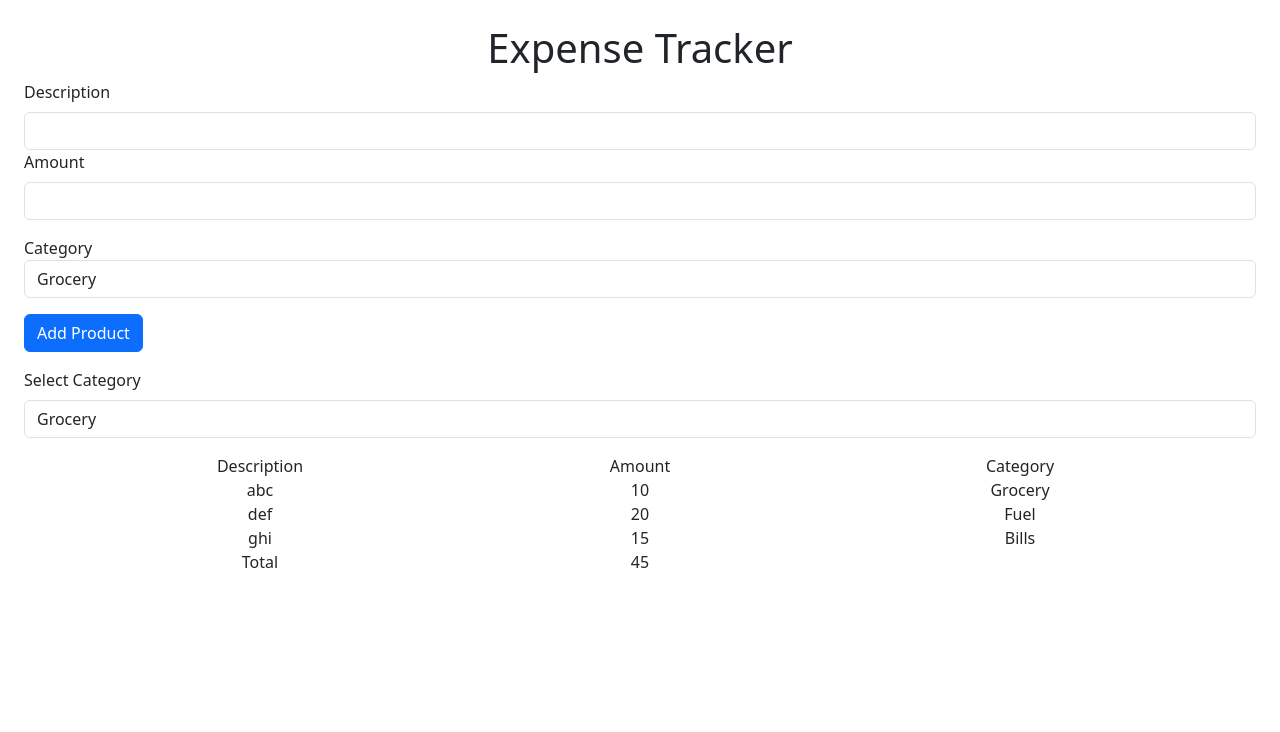
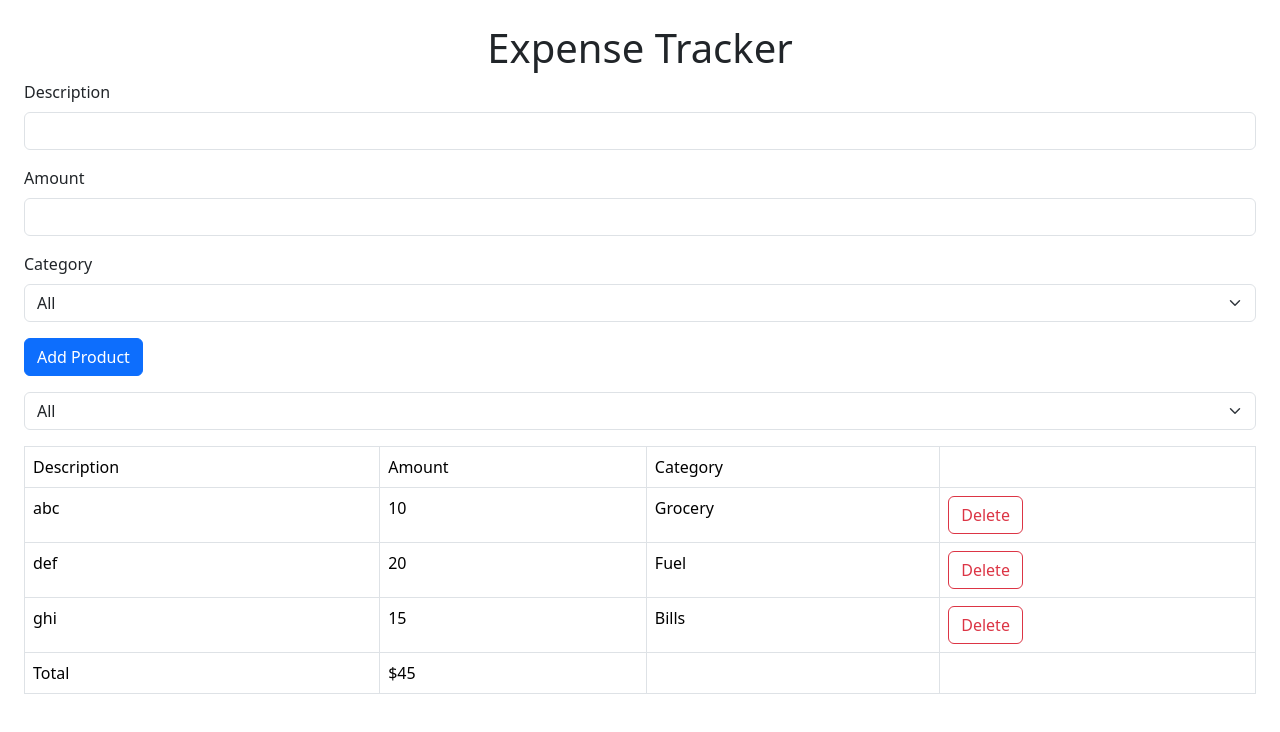
Before and after one commit to saadurrehman8113/game-fetch, a React (Vite) app: page / in a window 1280 px wide. Shown: the top 732 px of the page. Built offline with nearby package versions, Linux system fonts and the light colour scheme.

Commit message:
modified and completed expense tracker

```diff
--- a/src/components/Expense Tracker/AddProduct.tsx
+++ /dev/null
@@ -1,59 +0,0 @@
-import { useForm, type FieldValues } from "react-hook-form";
-
-interface Props {
-  categories: string[];
-}
-
-const AddProduct = ({ categories }: Props) => {
-  const {
-    register,
-    handleSubmit,
-    formState: { errors },
-  } = useForm();
-
-  const submitForm = (formData: FieldValues) => console.log(formData);
-
-  return (
-    <form onSubmit={handleSubmit(submitForm)} className="mb-3">
-      <div className="mb-3">
-        <label htmlFor="Description" className="form-label">
-          Description
-        </label>
-        <input
-          {...register("Description")}
-          id="Description"
-          type="text"
-          className="form-control"
-        />
-        <div className="mb-3">
-          <label htmlFor="Amount" className="form-label">
-            Amount
-          </label>
-          <input
-            {...register("Amount")}
-            id="Amount"
-            type="numeric"
-            className="form-control"
-          />
-        </div>
-        <div className="mb-3">
-          <label htmlFor="Category" className="form-lable">
-            Category
-          </label>
-          <select
-            {...register("Category")}
-            id="Category"
-            className="form-control"
-          >
-            {categories.map((category, index) => (
-              <option key={index}>{category}</option>
-            ))}
-          </select>
-        </div>
-        <button className="btn btn-primary">Add Product</button>
-      </div>
-    </form>
-  );
-};
-
-export default AddProduct;
--- /dev/null
+++ b/src/components/Expense Tracker/ExpenseFilter.tsx
@@ -0,0 +1,24 @@
+interface Props {
+    categories: string[];
+    onSelectCategory: (selectedCategory: string) => void;
+}
+
+const ExpenseFilter = ({ categories, onSelectCategory }: Props) => {
+    return (
+        <div className="mb-3">
+            <select
+                onChange={(event) => onSelectCategory(event.target.value)}
+                className="form-select"
+            >
+                <option value={""}>All</option>
+                {categories.map((category, index) => (
+                    <option key={index} value={category}>
+                        {category}
+                    </option>
+                ))}
+            </select>
+        </div>
+    )
+}
+
+export default ExpenseFilter
--- /dev/null
+++ b/src/components/Expense Tracker/ExpenseForm.tsx
@@ -0,0 +1,89 @@
+import { zodResolver } from "@hookform/resolvers/zod";
+import { useForm } from "react-hook-form";
+import { z } from "zod";
+
+import categories from "./categories";
+
+//defining schema
+const schema = z.object({
+  description: z.string().min(3, { message: "Description must be atleast 3 characters long!" }).max(100, { message: "Description must be atmost 100 characters long!" }),
+  amount: z.number().min(0.01).max(100_000),
+  category: z.enum(categories),
+});
+
+//generating the interface/type of the schema
+type FormData = z.infer<typeof schema>;
+
+interface Props {
+  categories: string[];
+  onSubmit: (formData: any) => void;
+}
+
+const ExpenseForm = ({ categories, onSubmit }: Props) => {
+  const {
+    register,
+    handleSubmit,
+    reset,
+    formState: { errors },
+  } = useForm<FormData>({
+    resolver: zodResolver(schema), //integrating the zod schema with hookform
+  });
+
+  // const submitForm = (formData: FieldValues) => console.log(formData);
+
+  return (
+    <form onSubmit={handleSubmit((formData) => { onSubmit(formData), reset() })} className="mb-3">
+      <div className="mb-3">
+        <label htmlFor="description" className="form-label">
+          Description
+        </label>
+        <input
+          {...register("description")}
+          id="description"
+          type="text"
+          className="form-control"
+        />
+        {errors.description && (
+          <p className="text-danger">{errors.description.message}</p>
+        )}
+      </div>
+      <div className="mb-3">
+        <label htmlFor="amount" className="form-label">
+          Amount
+        </label>
+        <input
+          {...register("amount", { valueAsNumber: true })}
+          id="amount"
+          type="number"
+          className="form-control"
+        />
+        {errors.amount && (
+          <p className="text-danger">{errors.amount.message}</p>
+        )}
+      </div>
+      <div className="mb-3">
+        <label htmlFor="category" className="form-label">
+          Category
+        </label>
+        <select
+          {...register("category")}
+          id="category"
+          className="form-select"
+        >
+          <option value={""}>All</option>
+          {categories.map((category, index) => (
+            <option key={index}>{category}</option>
+          ))}
+        </select>
+        {errors.category && (
+          <p className="text-danger">{errors.category.message}</p>
+        )}
+      </div>
+      <button className="btn btn-primary">
+        Add Product
+      </button>
+    </form>
+  );
+};
+
+export default ExpenseForm;
--- a/src/components/Expense Tracker/ExpenseTracker.tsx
+++ b/src/components/Expense Tracker/ExpenseTracker.tsx
@@ -1,47 +1,48 @@
 import { useState } from "react";
-import AddProduct from "./AddProduct";
-import ListProducts from "./ListProducts";
-
-// interface Products {
-//   description: string;
-//   amount: number;
-//   category: string;
-// }
+import ExpenseForm from "./ExpenseForm";
+import ExpensesList from "./ExpensesList";
+import ExpenseFilter from "./ExpenseFilter";
+import categories from "./categories";
 
 const ExpenseTracker = () => {
-  const [filterBy, setFilterBy] = useState("");
-  const [products, setProducts] = useState([
+  const [selectedCategory, setSelectedCategory] = useState("");
+  const [expenses, setExpenses] = useState([
     {
+      id: 1,
       description: "abc",
       amount: 10,
       category: "Grocery",
     },
     {
+      id: 2,
       description: "def",
       amount: 20,
       category: "Fuel",
     },
     {
+      id: 3,
       description: "ghi",
       amount: 15,
       category: "Bills",
     },
   ]);
 
+  const expensesFilteredByCategory = selectedCategory
+    ? expenses.filter((expense) => expense.category === selectedCategory)
+    : expenses;
   return (
     <>
       <h1 className="text-center">Expense Tracker</h1>
-      <AddProduct categories={products.map((product) => product.category)} />
-      <ListProducts
-        products={
-          filterBy
-            ? products.filter((product) => product.category === filterBy)
-            : products
-        }
-        categories={products.map((product) => product.category)}
-        onSelectCategory={(event) => {
-          setFilterBy(event.target.value);
+      <ExpenseForm
+        categories={categories}
+        onSubmit={(formData) => {
+          setExpenses([...expenses, formData]);
         }}
+      />
+      <ExpenseFilter categories={expenses.map((expense) => expense.category)} onSelectCategory={(selectedCategory) => setSelectedCategory(selectedCategory)} />
+      <ExpensesList
+        expenses={expensesFilteredByCategory}
+        onDeleteExpense={(id) => setExpenses(expenses.filter(expense => expense.id !== id))}
       />
     </>
   );
--- /dev/null
+++ b/src/components/Expense Tracker/ExpensesList.tsx
@@ -0,0 +1,42 @@
+interface Expense {
+  id: number;
+  description: string;
+  amount: number;
+  category: string
+}
+
+interface Props {
+  expenses: Expense[];
+  onDeleteExpense: (id: number) => void;
+}
+
+const ExpensesList = ({ expenses, onDeleteExpense }: Props) => {
+  return (
+    <table className="table table-bordered">
+      <thead>
+        <tr>
+          <td>Description</td>
+          <td>Amount</td>
+          <td>Category</td>
+          <td></td>
+        </tr>
+      </thead>
+      <tbody>
+        {expenses.map(expense => <tr key={expense.id}>
+          <td>{expense.description}</td>
+          <td>{expense.amount}</td>
+          <td>{expense.category}</td>
+          <td><button onClick={() => onDeleteExpense(expense.id)} className="btn btn-outline-danger">Delete</button></td>
+        </tr>)}
+      </tbody>
+      <tfoot><tr>
+        <td>Total</td>
+        <td>${expenses.reduce((acc, expense) => expense.amount + acc, 0)}</td>
+        <td></td>
+        <td></td>
+      </tr></tfoot>
+    </table>
+  );
+};
+
+export default ExpensesList;
--- a/src/components/Expense Tracker/ListProducts.tsx
+++ /dev/null
@@ -1,58 +0,0 @@
-interface Props {
-  products: { description: string; amount: number; category: string }[];
-  categories: string[];
-  onSelectCategory: (category: string) => void;
-}
-
-const ListProducts = ({ products, categories, onSelectCategory }: Props) => {
-  return (
-    <>
-      <div className="mb-3">
-        <label htmlFor="Select Category" className="form-label">
-          Select Category
-        </label>
-        <select
-          onChange={onSelectCategory}
-          id="Select Category"
-          className="form-control"
-        >
-          {categories.map((category, index) => (
-            <option key={index} value={category}>
-              {category}
-            </option>
-          ))}
-        </select>
-      </div>
-
-      <div>
-        <div className="container text-center">
-          <div className="row">
-            <div className="col">Description</div>
-            <div className="col">Amount</div>
-            <div className="col">Category</div>
-          </div>
-          {products.map((product: any, index) => (
-            <div key={index} className="row">
-              <div className="col">{product.description}</div>
-              <div className="col">{product.amount}</div>
-              <div className="col">{product.category}</div>
-            </div>
-          ))}
-          <div className="row">
-            <div className="row">{""}</div>
-            <div className="col">Total</div>
-            <div className="col">
-              {products.length &&
-                products
-                  .map((product: any) => product.amount)
-                  .reduce((a, c) => a + c)}
-            </div>
-            <div className="col"></div>
-          </div>
-        </div>
-      </div>
-    </>
-  );
-};
-
-export default ListProducts;
--- /dev/null
+++ b/src/components/Expense Tracker/categories.ts
@@ -0,0 +1,5 @@
+const categories = [
+    'Groceries', 'Fuel', 'Bills'
+];
+
+export default categories
```
